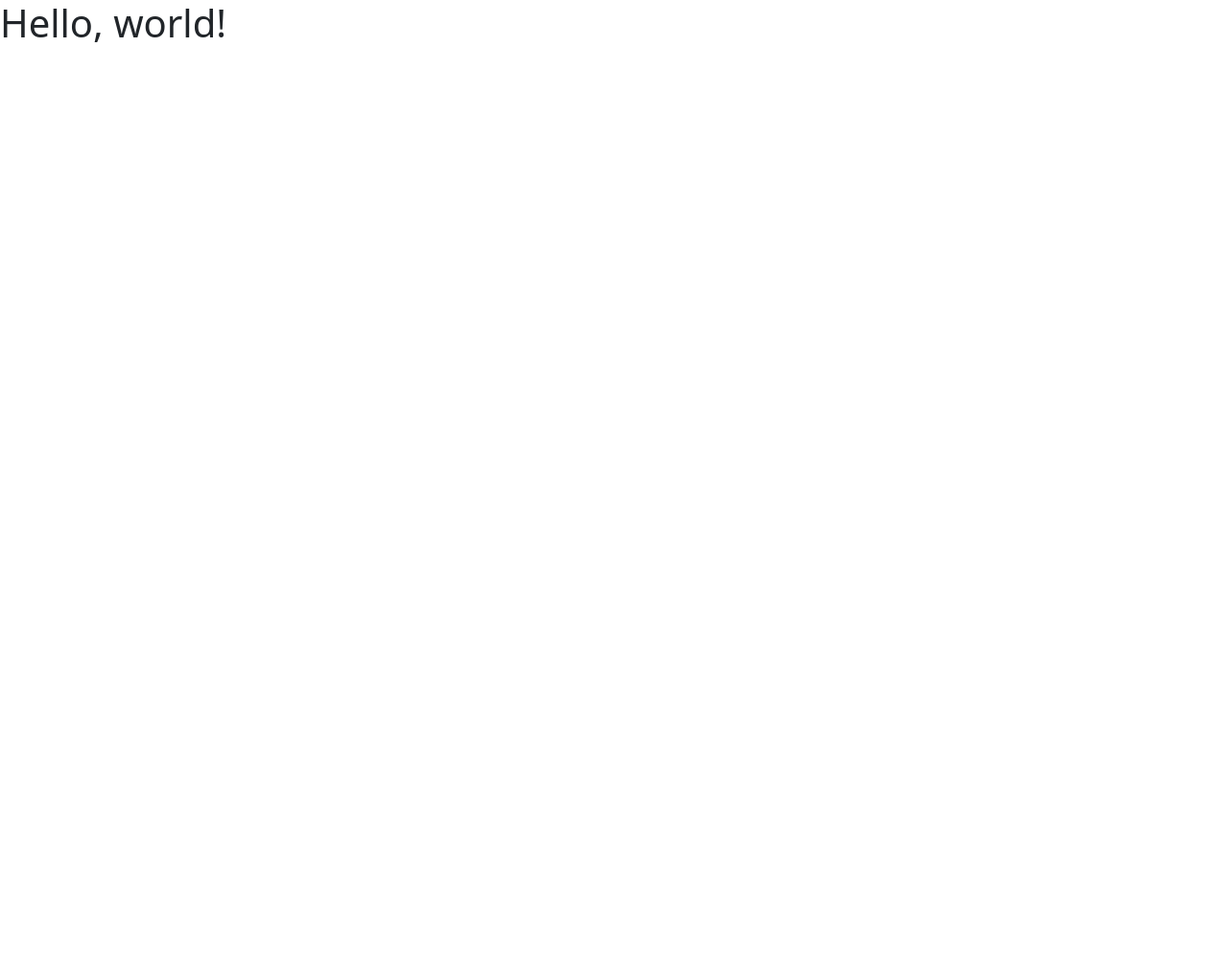
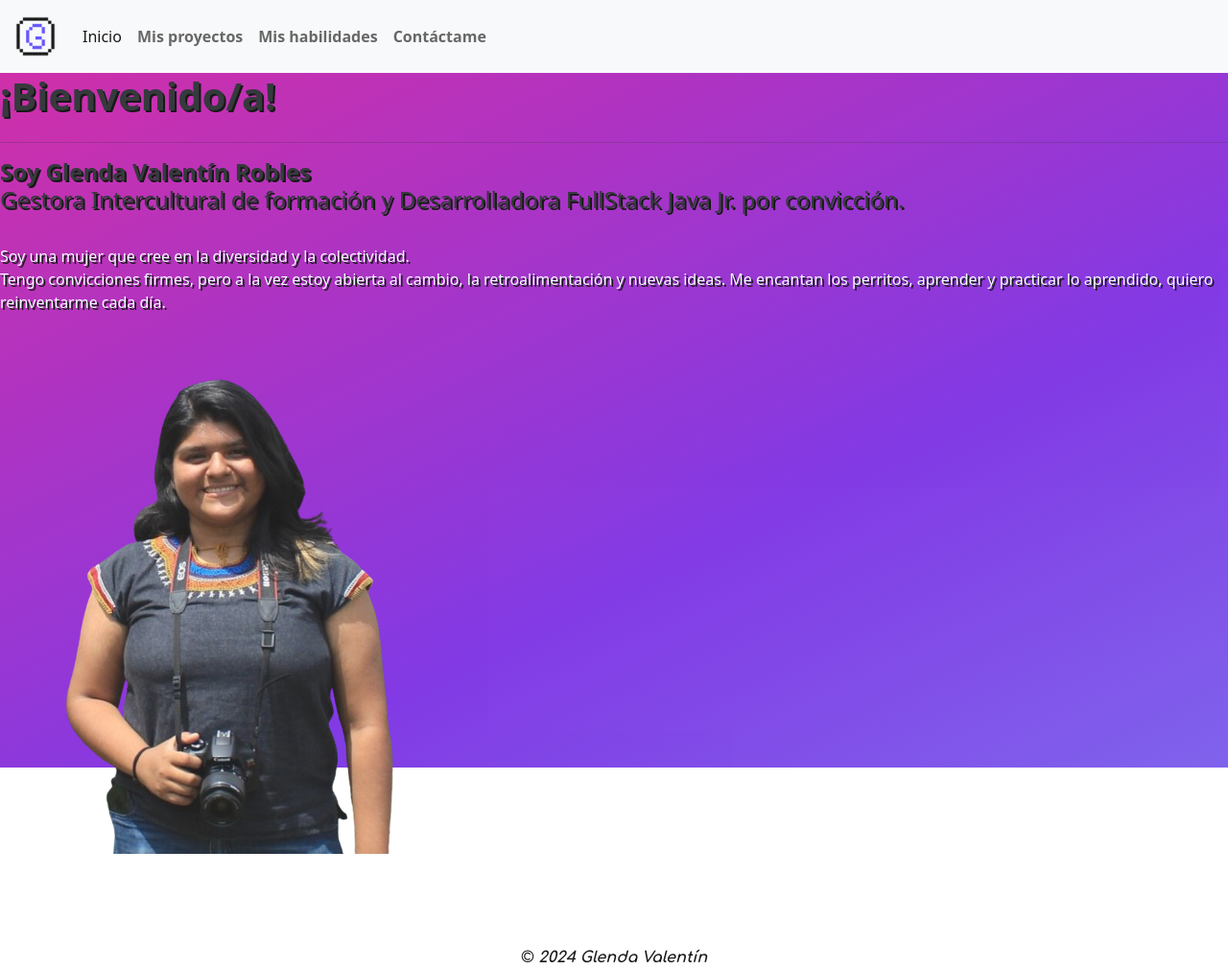
Before and after one commit to glenlbs/PortafolioGlendaV, a plain HTML site: page index.html in a window 1280 px wide. Shown: the whole page at 96% size. Before the commit the page ends 800 px from the top, so only its background shows below. Drawn offline with nearby package versions, Linux system fonts and the light colour scheme.

Commit message:
Se modificó index.html

```diff
--- a/index.html
+++ b/index.html
@@ -4,10 +4,58 @@
     <meta charset="utf-8">
     <meta name="viewport" content="width=device-width, initial-scale=1">
     <title>Glenda Valentín - Portafolio</title>
+    <link rel="shortcut icon" href="./src/img/letra-g.png" type="image/x-icon">
+    <link href="https://fonts.googleapis.com/css2?family=Comfortaa:wght@300..700&family=Open+Sans:wght@700&display=swap" rel="stylesheet">
+    <link rel="stylesheet" href="css/style.css">
     <link href="https://cdn.jsdelivr.net/npm/bootstrap@5.3.2/dist/css/bootstrap.min.css" rel="stylesheet" integrity="sha384-T3c6CoIi6uLrA9TneNEoa7RxnatzjcDSCmG1MXxSR1GAsXEV/Dwwykc2MPK8M2HN" crossorigin="anonymous">
   </head>
   <body>
-    <h1>Hello, world!</h1>
-    <script src="https://cdn.jsdelivr.net/npm/bootstrap@5.3.2/dist/js/bootstrap.bundle.min.js" integrity="sha384-C6RzsynM9kWDrMNeT87bh95OGNyZPhcTNXj1NW7RuBCsyN/o0jlpcV8Qyq46cDfL" crossorigin="anonymous"></script>
-  </body>
+    <div class="gradient">
+    <header>
+    <nav class="navbar navbar-expand-lg bg-body-tertiary">
+        <div class="container-fluid">
+          <a class="navbar-brand" href="#"><img src="src/img/letra-g.png" alt="GV" width="50px" height="50px"></a>
+          <button class="navbar-toggler" type="button" data-bs-toggle="collapse" data-bs-target="#navbarNavDropdown" aria-controls="navbarNavDropdown" aria-expanded="false" aria-label="Toggle navigation">
+            <span class="navbar-toggler-icon"></span>
+          </button>
+          <div class="collapse navbar-collapse" id="navbarNavDropdown">
+            <ul class="navbar-nav">
+              <li class="nav-item">
+                <a class="nav-link active" aria-current="page" href="#">Inicio</a>
+              </li>
+              <li class="nav-item">
+                <a class="nav-link" href="#"><strong>Mis proyectos</strong></a>
+              </li>
+              <li class="nav-item">
+                <a class="nav-link" href="#"><strong>Mis habilidades</strong></a>
+              </li>
+              <li class="nav-item">
+                <a class="nav-link" href="#"><strong>Contáctame</strong></a>
+              </li>
+            </ul>
+          </div>
+        </div>
+      </nav>
+    </header>
+    <div class="presentacionContainer">
+    <h1><strong>¡Bienvenido/a!</strong></h1>
+    <hr>
+    <h4><strong>Soy Glenda Valentín Robles</strong>
+        <br>Gestora Intercultural de formación y Desarrolladora FullStack Java Jr. por convicción.</h4>
+    <br>
+    <p>Soy una mujer que cree en la diversidad y la colectividad.
+        <br>
+        Tengo convicciones firmes, pero a la vez estoy abierta al cambio, la retroalimentación y nuevas ideas. Me encantan los perritos, aprender y practicar lo aprendido, quiero reinventarme cada día.
+    </p>
+    </div>
+      <div class="imageContainer">
+        <img src="src/img/glenda1.png" alt="GlendaVal" id="Glenda1">
+    </div>
+    <footer class="my-5 pt-5 text-muted text-center text-small">
+        <p class="mb-1 footerText">&copy; <em><strong>2024 Glenda Valentín</strong></em></p>
+      </footer>
+
+  </div>
+  <script src="https://cdn.jsdelivr.net/npm/bootstrap@5.3.2/dist/js/bootstrap.bundle.min.js" integrity="sha384-C6RzsynM9kWDrMNeT87bh95OGNyZPhcTNXj1NW7RuBCsyN/o0jlpcV8Qyq46cDfL" crossorigin="anonymous"></script>
+</body>
 </html>
```
